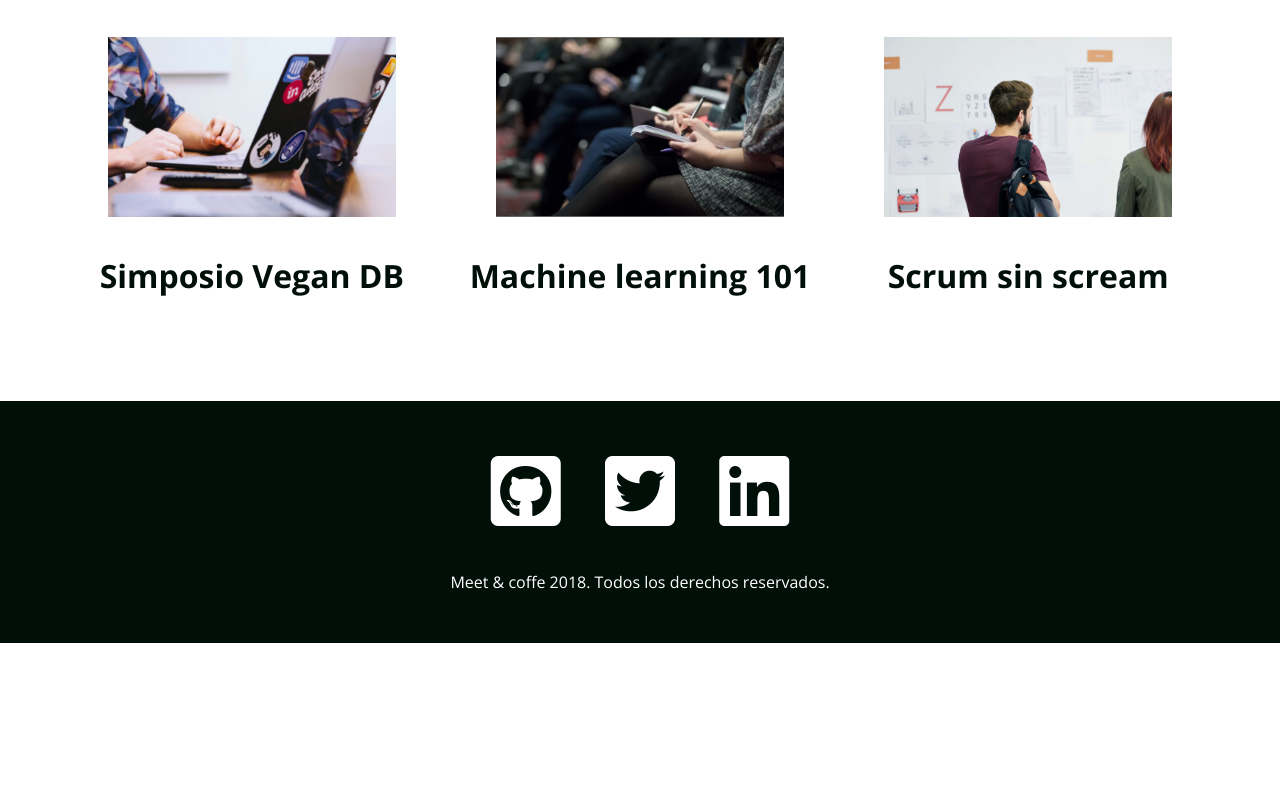
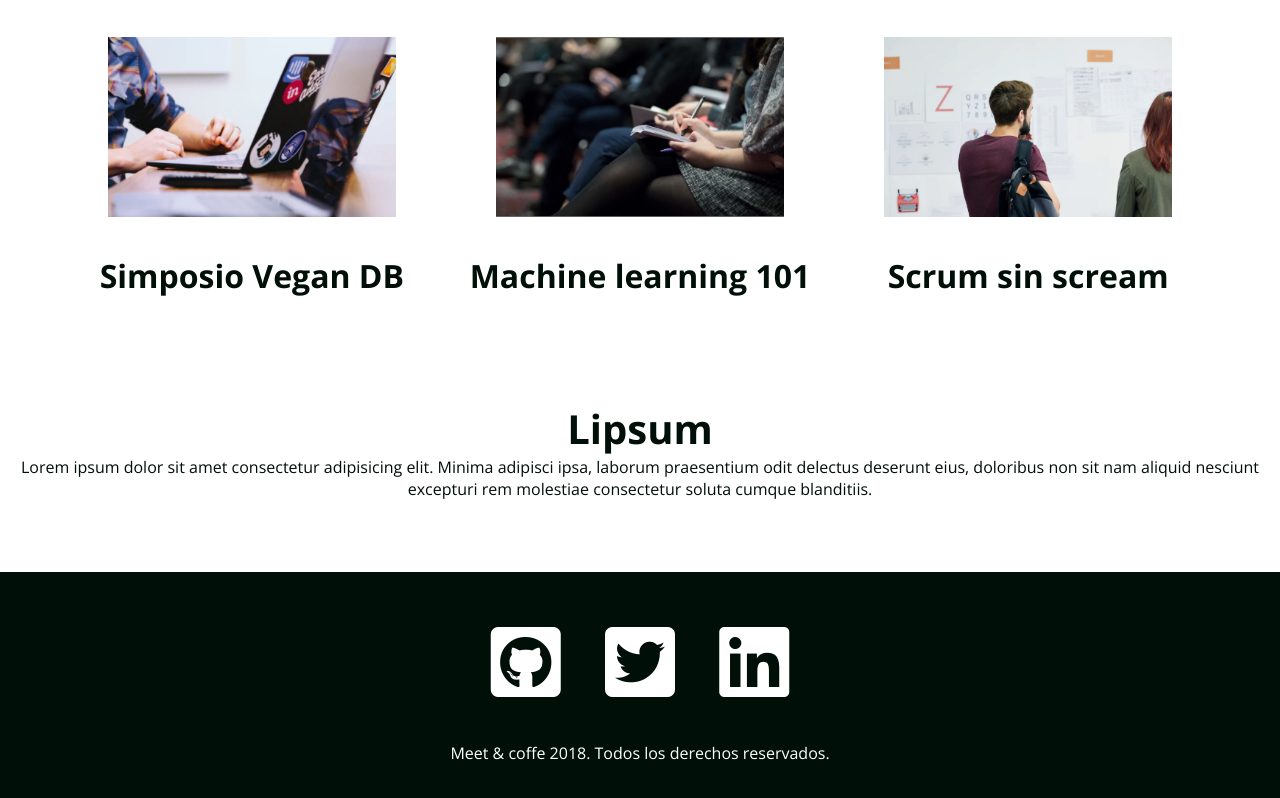
Before and after one commit to isabelrojamunoz/meet-coffee, a plain HTML site: page index.html in a window 1280 px wide. Shown: the part 1527-2325 px from the top of the page. Before the commit the page ends 2170 px from the top, so only its background shows below. Drawn offline with nearby package versions, Linux system fonts and the light colour scheme.

Commit message:
added new text to the index of meet&coffee project

```diff
--- a/index.html
+++ b/index.html
@@ -66,6 +66,11 @@
 		</article>
   </section>
 
+  <section>
+	  <h2>Lipsum</h2>
+	  <p>Lorem ipsum dolor sit amet consectetur adipisicing elit. Minima adipisci ipsa, laborum praesentium odit delectus deserunt eius, doloribus non sit nam aliquid nesciunt excepturi rem molestiae consectetur soluta cumque blanditiis.</p>
+  </section>
+
 	<footer id="contacto" class="oscuro">
 		<a href="https://github.com"><i class="fab fa-github-square fa-5x"></i></a>
 		<a href="https://twitter.com"><i class="fab fa-twitter-square fa-5x"></i></a>
```
